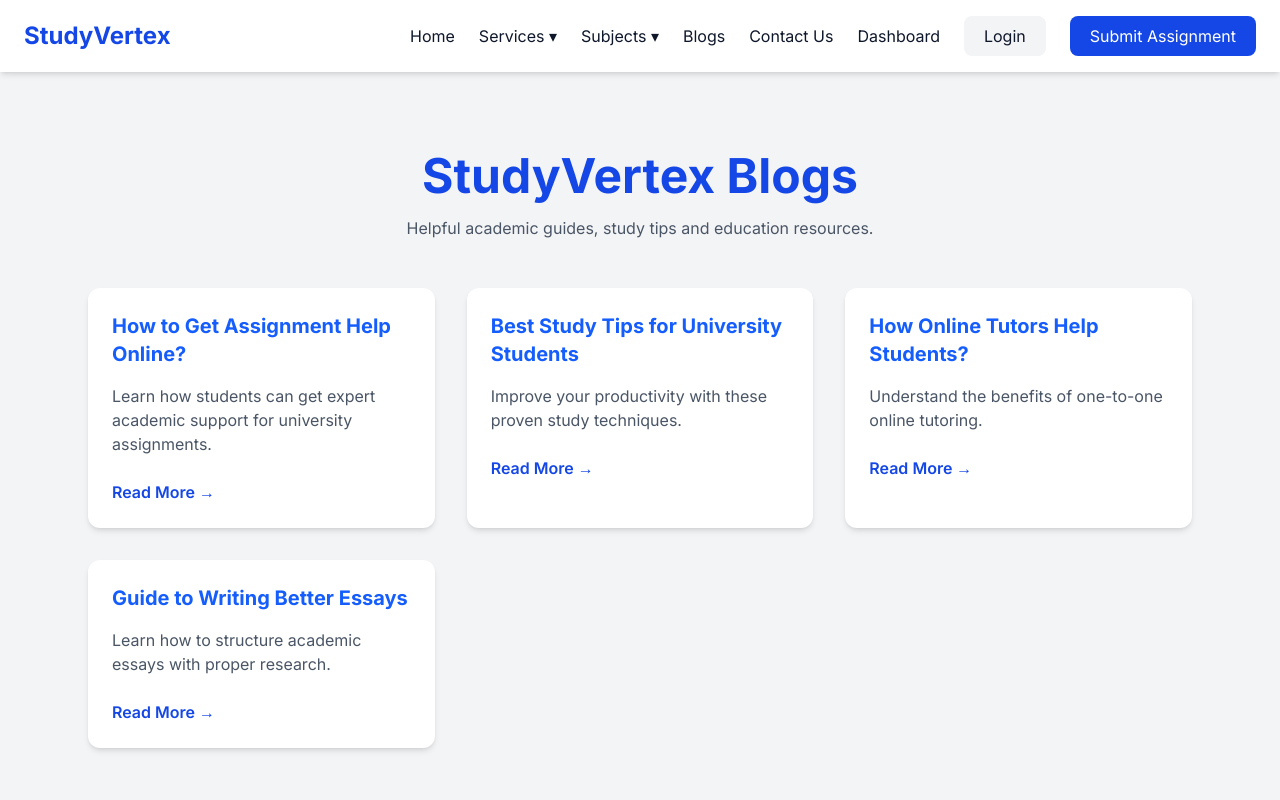
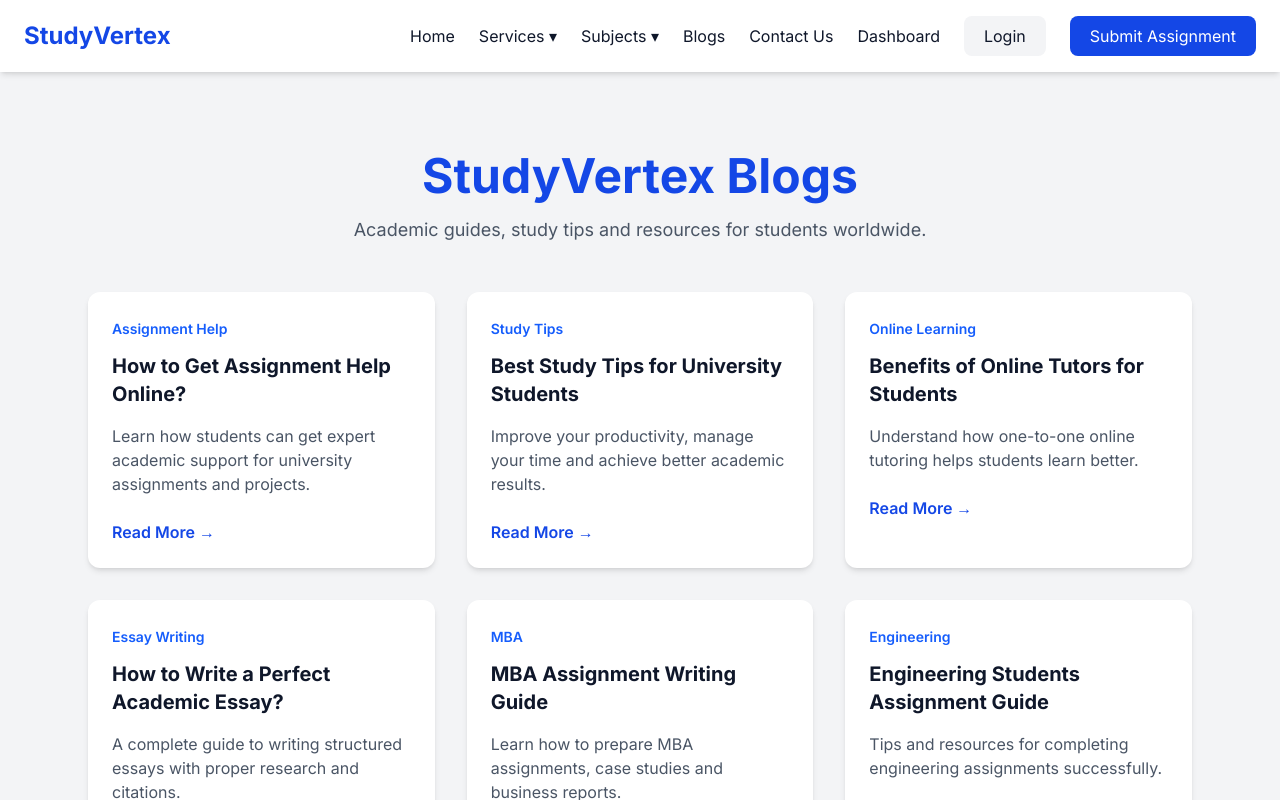
Before and after one commit to souravdadarwal01-max/StudyVertex, a Next.js app: page /blog in a window 1280 px wide. Shown: the top 800 px of the page. Built offline with nearby package versions, Linux system fonts and the light colour scheme.

Commit message:
Update page.tsx

```diff
--- a/app/blog/page.tsx
+++ b/app/blog/page.tsx
@@ -1,28 +1,54 @@
+import Link from "next/link";
+
 export default function BlogsPage() {
 
   const blogs = [
     {
       title: "How to Get Assignment Help Online?",
       description:
-        "Learn how students can get expert academic support for university assignments.",
+        "Learn how students can get expert academic support for university assignments and projects.",
+      slug: "how-to-get-assignment-help-online",
+      category: "Assignment Help",
     },
 
     {
       title: "Best Study Tips for University Students",
       description:
-        "Improve your productivity with these proven study techniques.",
+        "Improve your productivity, manage your time and achieve better academic results.",
+      slug: "best-study-tips-for-university-students",
+      category: "Study Tips",
     },
 
     {
-      title: "How Online Tutors Help Students?",
+      title: "Benefits of Online Tutors for Students",
       description:
-        "Understand the benefits of one-to-one online tutoring.",
+        "Understand how one-to-one online tutoring helps students learn better.",
+      slug: "benefits-of-online-tutors",
+      category: "Online Learning",
     },
 
     {
-      title: "Guide to Writing Better Essays",
+      title: "How to Write a Perfect Academic Essay?",
       description:
-        "Learn how to structure academic essays with proper research.",
+        "A complete guide to writing structured essays with proper research and citations.",
+      slug: "how-to-write-perfect-academic-essay",
+      category: "Essay Writing",
+    },
+
+    {
+      title: "MBA Assignment Writing Guide",
+      description:
+        "Learn how to prepare MBA assignments, case studies and business reports.",
+      slug: "mba-assignment-writing-guide",
+      category: "MBA",
+    },
+
+    {
+      title: "Engineering Students Assignment Guide",
+      description:
+        "Tips and resources for completing engineering assignments successfully.",
+      slug: "engineering-assignment-guide",
+      category: "Engineering",
     },
   ];
 
@@ -33,40 +59,54 @@ export default function BlogsPage() {
       <div className="max-w-6xl mx-auto px-6">
 
 
+        {/* Heading */}
+
         <h1 className="text-5xl font-bold text-center text-blue-700">
           StudyVertex Blogs
         </h1>
 
 
-        <p className="text-center text-gray-600 mt-4">
-          Helpful academic guides, study tips and education resources.
+        <p className="text-center text-gray-600 mt-4 text-lg">
+          Academic guides, study tips and resources for students worldwide.
         </p>
 
 
 
+        {/* Blog Cards */}
+
         <div className="grid md:grid-cols-2 lg:grid-cols-3 gap-8 mt-12">
 
 
-          {blogs.map((blog,index)=>(
+          {blogs.map((blog) => (
 
             <div
-              key={index}
-              className="bg-white rounded-xl shadow-md p-6"
+              key={blog.slug}
+              className="bg-white rounded-xl shadow-md p-6 hover:shadow-xl transition"
             >
 
-              <h2 className="text-xl font-bold text-blue-600">
+
+              <span className="text-sm text-blue-600 font-semibold">
+                {blog.category}
+              </span>
+
+
+              <h2 className="text-xl font-bold mt-3">
                 {blog.title}
               </h2>
 
 
-              <p className="mt-4 text-gray-600">
+              <p className="text-gray-600 mt-4">
                 {blog.description}
               </p>
 
 
-              <button className="mt-6 text-blue-700 font-semibold">
+
+              <Link
+                href={`/blogs/${blog.slug}`}
+                className="inline-block mt-6 text-blue-700 font-semibold hover:underline"
+              >
                 Read More →
-              </button>
+              </Link>
 
 
             </div>
```
